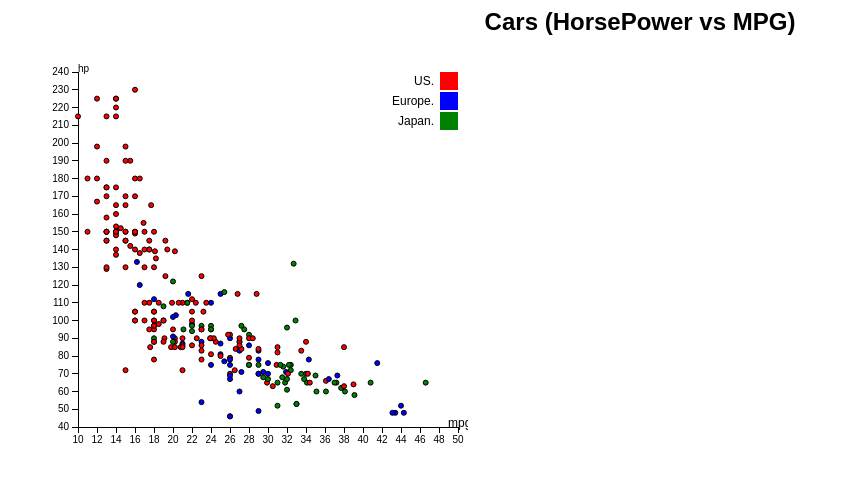
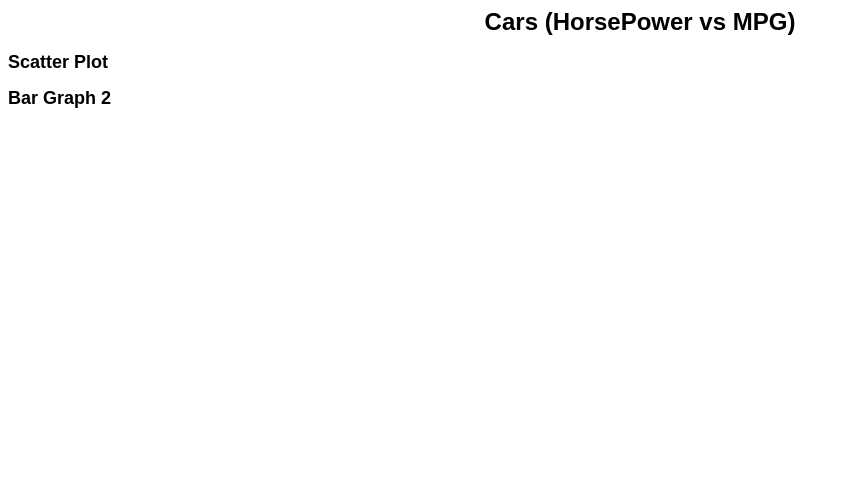
Before and after one commit to mcaraban/D3_Final_Project, a plain HTML site: page index.html in a window 1280 px wide. Shown: the whole page, without its empty margins (0-849 px from the left). Drawn offline with nearby package versions, Linux system fonts and the light colour scheme.

Commit message:
Update index.html

```diff
--- a/index.html
+++ b/index.html
@@ -1,10 +1,5 @@
 <html>
-	<head>
-		<title>Final Project</title>
-
-			<h1>Cars (HorsePower vs MPG)</h1>
-
-<style>
+	<style>
 
 h1 {
   text-align: center;
@@ -14,162 +9,23 @@ body {
 	font: 12px arial;
 }
 
-	.axis path,
-	.axis line {
-		fill: none;
-		stroke: black;
-		shape-rendering: crispEdges;
-	}
 
-	.dot {
-		stroke: black;
-	}
+</body>
 
-	.bar {
-		fill: steelblue;
-	}
-	.axis {
-		font: 10px sans-serif;
-	}
-	.axis path,
-	.axis line {
-		fill: none;
-		stroke: #000;
-		shape-rendering: crispEdges;
-	}
+</style>
+	<head>
+		<title>Visualizing Info D3 Final Project</title>
 
-	</style>
-<script src="https://d3js.org/d3.v3.min.js"></script>
-
-<div id="body"></div>
-
+			<h1>Cars (HorsePower vs MPG)</h1>
+	</head>
 <body>
 
-<script>
 
-	var margin = {top: 20, right: 10, bottom: 25, left: 70},
-		width = 460 - margin.left - margin.right,
-		height = 400 - margin.top - margin.bottom;
+    <h2>Scatter Plot</h2>
+    <a href="Scatterplot.html"></a>
 
-	var x = d3.scale.linear()
-		.domain([0, d3.max("cars.csv", function(d) {return d[0]; })])
-		.range([0, width])
-		.nice();
-
-	var y = d3.scale.linear()
-		.domain([0, d3.max("cars.csv", function(d) {return d[1]; })])
-		.range([height, 0])
-		.nice();
-
-	var color = d3.scale.category20()
-	.range(["red", "blue","green"]);
-
-
-	var xAxis = d3.svg.axis()
-		.scale(x)
-		.orient("bottom")
-		.ticks(20);
-
-	var yAxis = d3.svg.axis()
-		.scale(y)
-		.orient("left")
-		.ticks(30);
-
-
-	var plot = d3.select("body").append("svg")
-		.attr("width", width + margin.left + margin.right)
-		.attr("height", height + margin.top + margin.bottom)
-		.append("g")
-		.attr("transform", "translate(" + margin.left + ", " + margin.top + ")");
-
-
-	d3.csv("cars.csv", function(error, data) {
-			data.forEach(function(d) {
-				d.mpg = +d.mpg;
-				d.hp = +d.hp;
-			});
-
-
-	var tooltip = d3.select("body")
-	.append("div")
-	.attr("class", "tooltip")
-	.style("opacity", 0);
-
-	var mouseover = function(d) {
-		var html = "<b>" + d.mpg + "</b> mpg, <b/>" + d.hp + "</b> hp, <b/>" + d.brand + "</b>  <b/>";
-
-
-	tooltip.html(html)
-		.style("left", (d3.event.pageX + 15) + "px")
-		.style("top", (d3.event.pageY -28) + "px")
-		.transition()
-		.duration(300)
-		.style("opacity", 1)
-	}
-
-	var mousemove = function(d) {
-		tooltip
-	}
-
-	var mouseleave = function(d) {
-		tooltip.transition()
-		.duration(100)
-		.style("opacity", 0)
-	}
-
-	x.domain(d3.extent(data, function(d) {return d.mpg;})).nice();
-	y.domain(d3.extent(data, function(d) {return d.hp;})).nice();
-
-
-	plot.append("g")
-		.attr("class", "x axis")
-		.attr("transform", "translate(0, " + height + ")")
-		.call(xAxis);
-
-	plot.append("text")
-		.attr("transform", "translate("+(width - 10)+","  + height + ")")
-		.text("mpg");
-
-	plot.append("g")
-		.attr("class", "y axis")
-		.call(yAxis)
-		.append("text")
-		.text("hp");
-
-	plot.selectAll(".dot")
-		.data(data)
-		.enter().append("circle")
-		.attr("class", "dot")
-		.attr("r", 2.5)
-		.attr("cx", function(d) {return x(d.mpg); })
-		.attr("cy", function(d) {return y(d.hp); })
-		.style("fill", function(d) {return color(d.brand)} )
-		.on("mouseover", mouseover)
-		.on("mousemove", mousemove)
-		.on("mouseleave", mouseleave);
-
- var legend = plot.selectAll(".legend")
- .data(color.domain()).enter().append("g")
- .attr("class", "legend")
- .attr("transform", function(d, i) {return "translate(0," + i * 20 + ")"; });
-
- legend.append("rect")
- .attr("x", width - 18)
- .attr("width", 18)
- .attr("height", 18)
- .style("fill", color);
-
- legend.append("text")
- .attr("x", width - 24)
- .attr("y",9)
- .attr("dy", ".35em")
- .style("text-anchor", "end")
- .text(function(d) {return d; });
-
-});
-
-</script>
+    <h2>Bar Graph 2</h2>
+    <a href="Bar_Graph.html"></a>
 </body>
 
-</head>
 </html>
```
